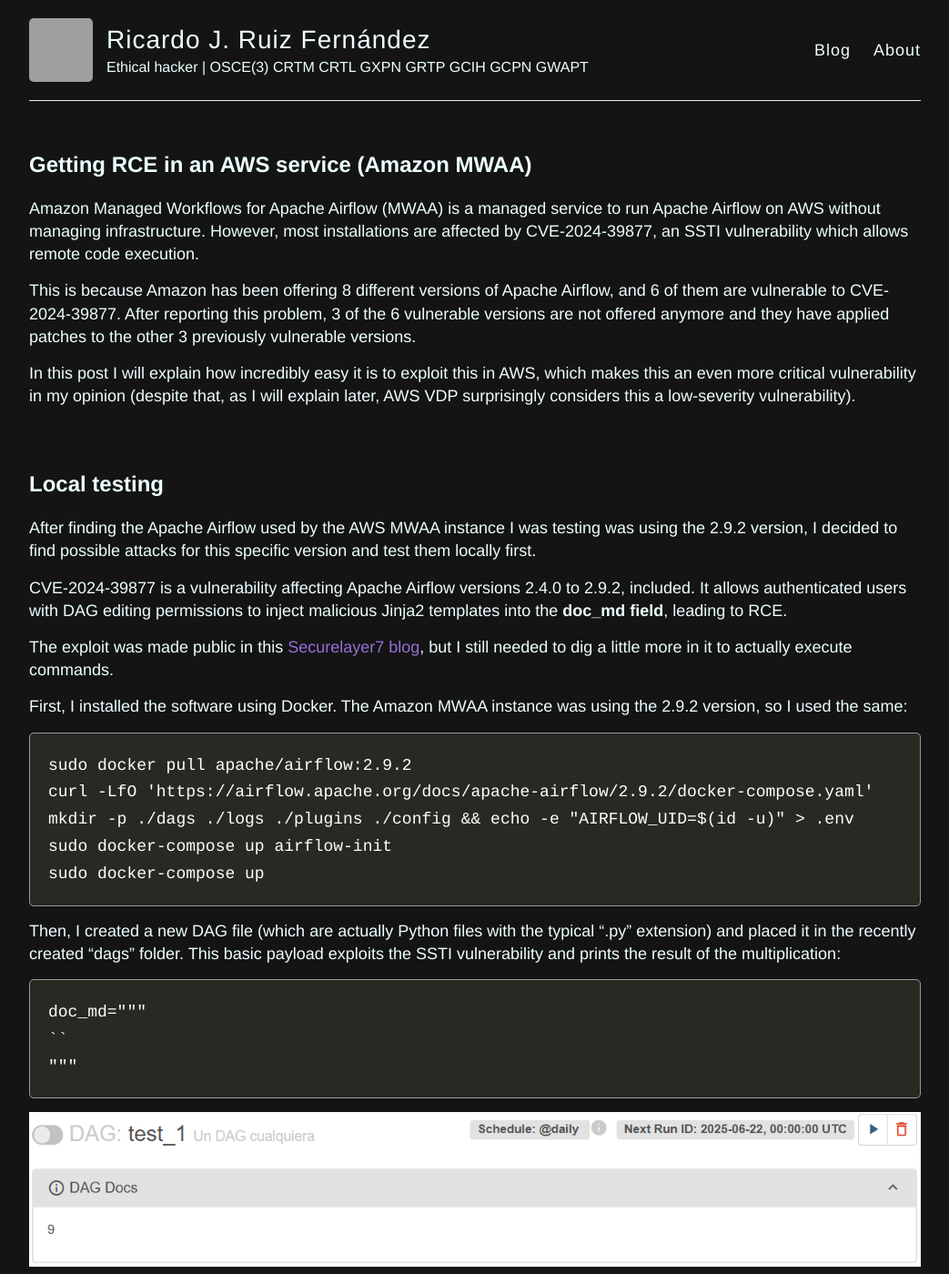
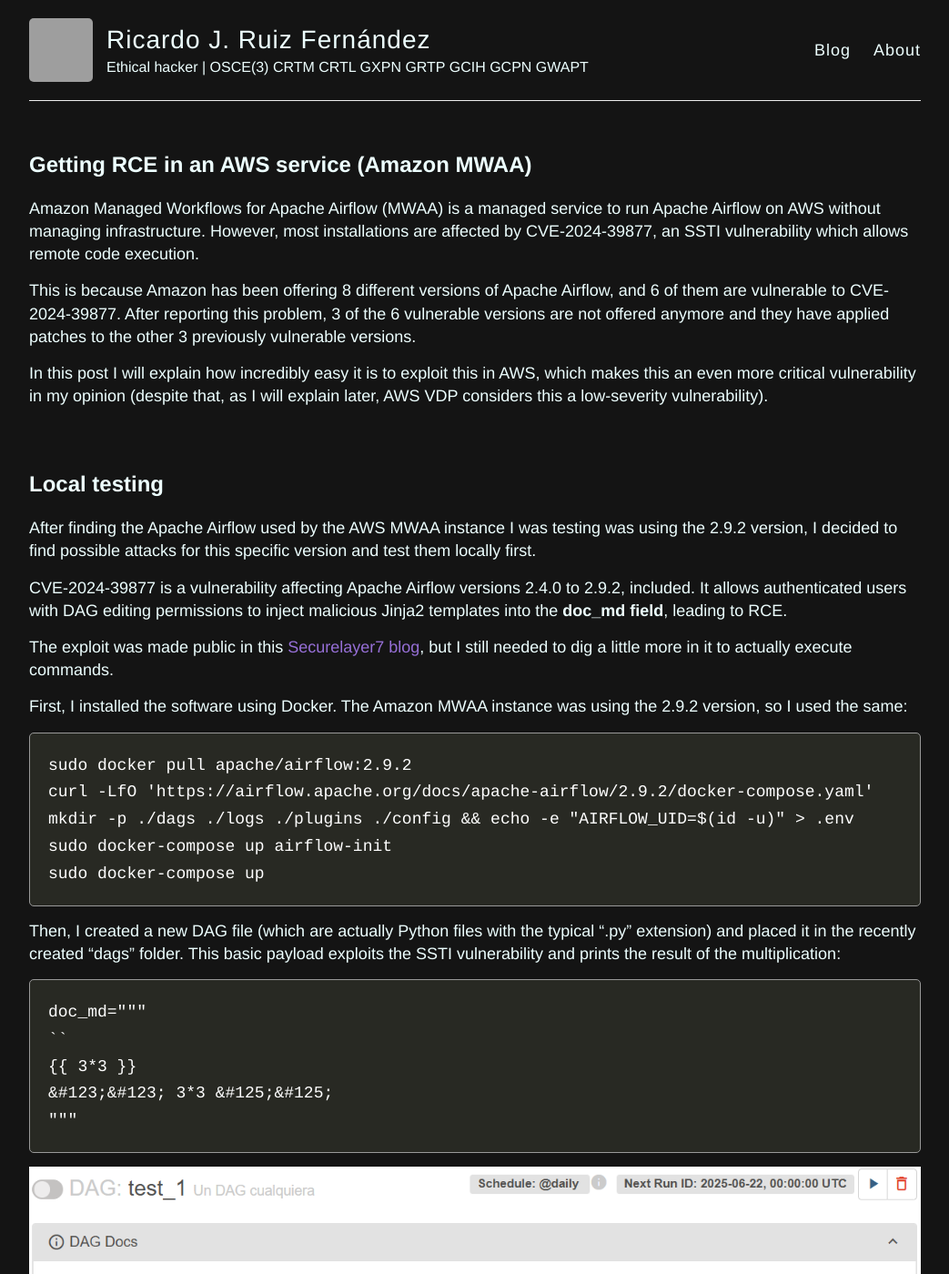
Before and after one commit to ricardojoserf/ricardojoserf.github.io, a Jekyll site: the page built from _posts/2025-7-28-amazonmwaa.md, in a window 1280 px wide and 1400 px high. Shown: the whole window at 91% size, without its empty margins (118-1161 px from the left). Built offline with Jekyll 4.4.1, drawn with Linux system fonts in a browser that asks for light colours; grey boxes are pictures that could not be loaded.

Commit message:
Update 2025-7-28-amazonmwaa.md

````diff
--- a/_posts/2025-7-28-amazonmwaa.md
+++ b/_posts/2025-7-28-amazonmwaa.md
@@ -10,7 +10,7 @@
 
 This is because Amazon has been offering 8 different versions of Apache Airflow, and 6 of them are vulnerable to CVE-2024-39877. After reporting this problem, 3 of the 6 vulnerable versions are not offered anymore and they have applied patches to the other 3 previously vulnerable versions.
 
-In this post I will explain how incredibly easy it is to exploit this in AWS, which makes this an even more critical vulnerability in my opinion (despite that, as I will explain later, AWS VDP surprisingly considers this a low-severity vulnerability).
+In this post I will explain how incredibly easy it is to exploit this in AWS, which makes this an even more critical vulnerability in my opinion (despite that, as I will explain later, AWS VDP considers this a low-severity vulnerability).
 
 <br>
 
@@ -38,6 +38,8 @@
 ```
 doc_md="""
 `{{ 3*3 }}`
+{% raw %}{{ 3*3 }}{% endraw %}
+&#123;&#123; 3*3 &#125;&#125;
 """
 ```
 
````
